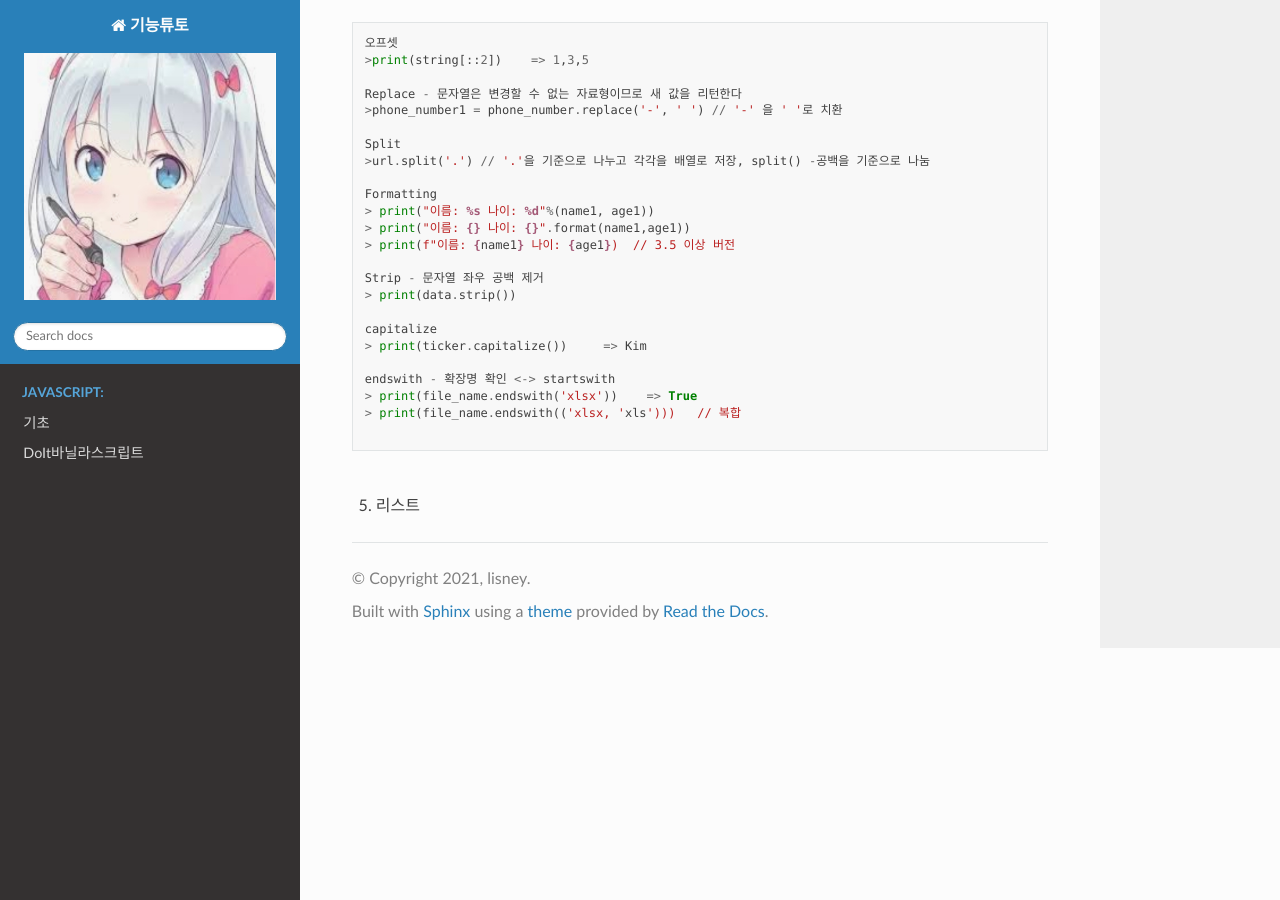
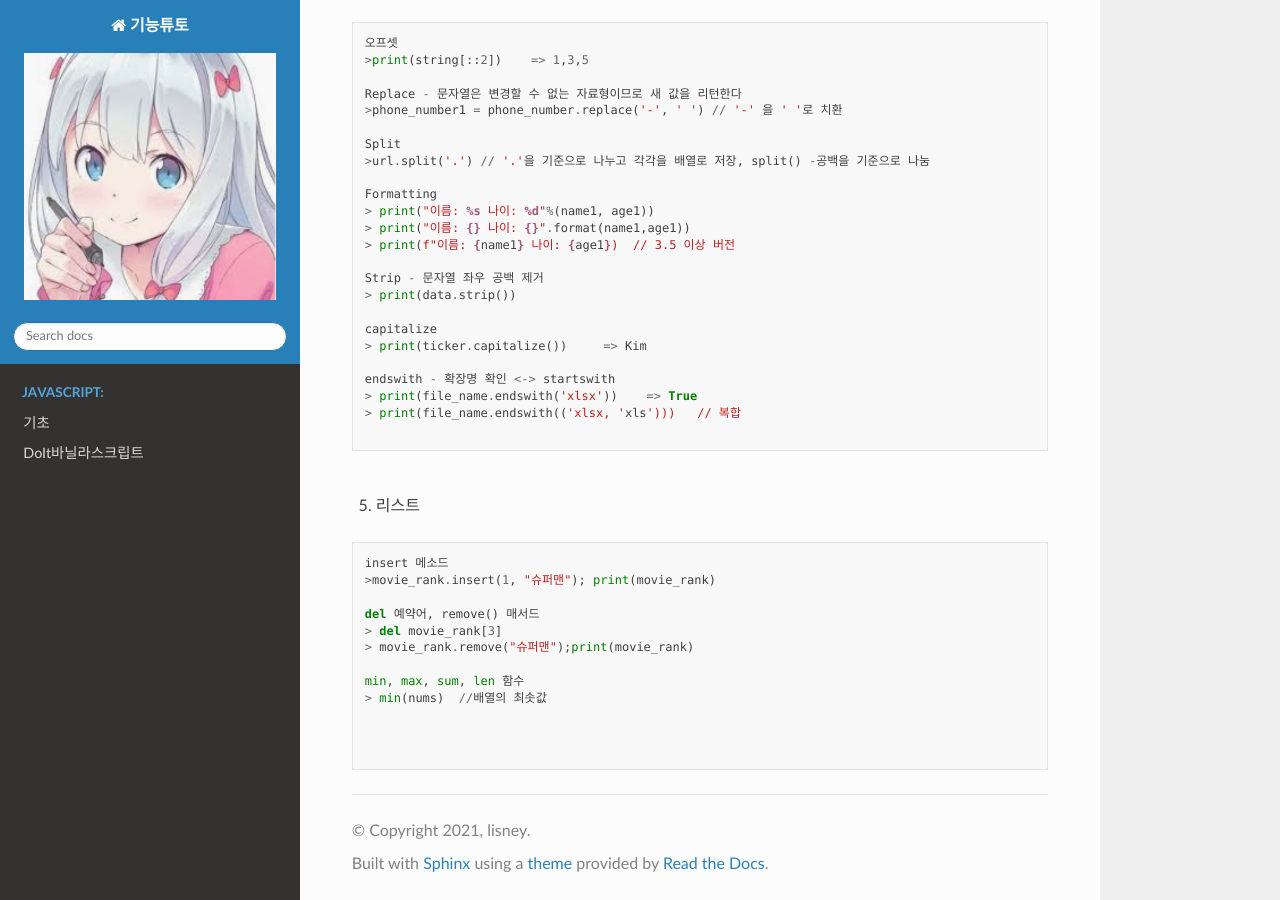
Before and after one commit to lisney/RTD, a Sphinx documentation site: the page built from docs/source/python/basic.md, in a window 1280 px wide and 900 px high, scrolled down 634 px. Built offline with Sphinx 7.4.7 and the Read the Docs theme 2.0.0, drawn with Linux system fonts in a browser that asks for light colours; pages that are not in the unit, such as notebooks, are missing from menus.

Commit message:
Update basic.md

````diff
--- a/docs/source/python/basic.md
+++ b/docs/source/python/basic.md
@@ -56,3 +56,18 @@ endswith - 확장명 확인 <-> startswith
 <br>
 
 5. 리스트
+
+```
+insert 메소드
+>movie_rank.insert(1, "슈퍼맨"); print(movie_rank)
+
+del 예약어, remove() 매서드
+> del movie_rank[3]
+> movie_rank.remove("슈퍼맨");print(movie_rank)
+
+min, max, sum, len 함수
+> min(nums)  //배열의 최솟값
+
+
+
+```
````
